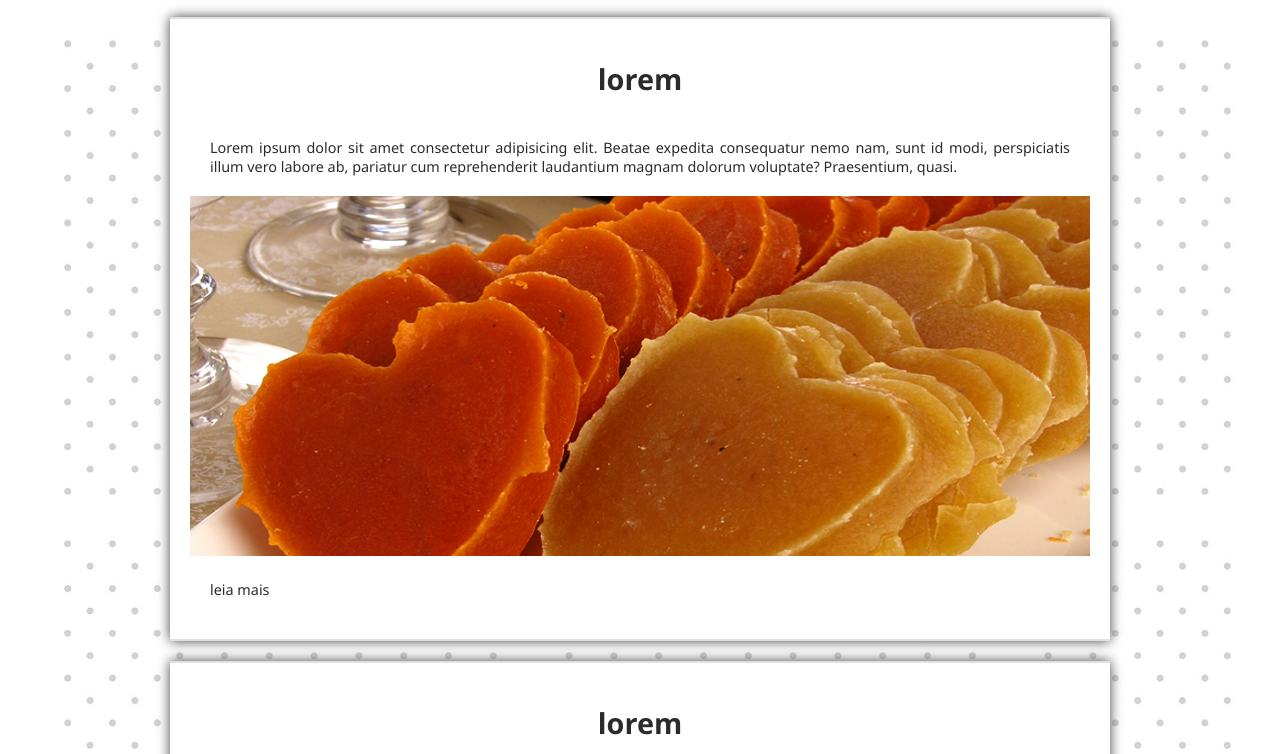
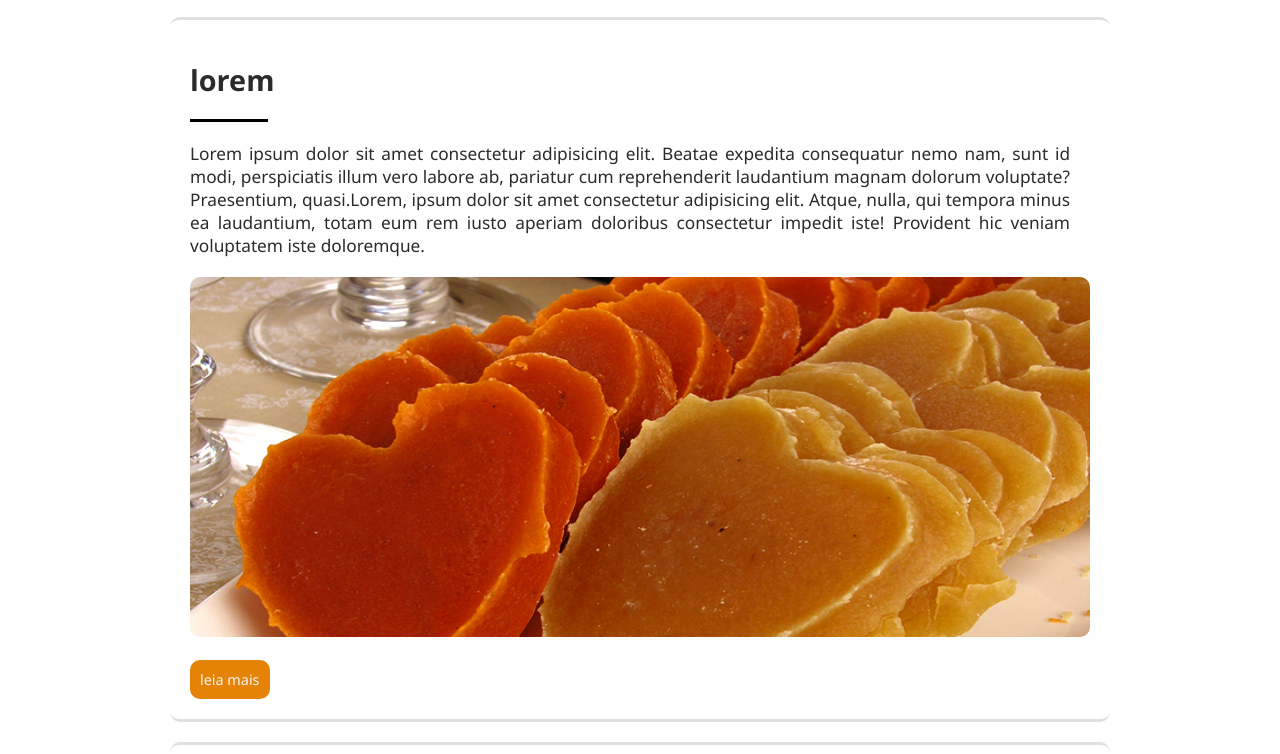
Before and after one commit to HenriHTTP/receitas-vovo, a plain HTML site: page index.htm in a window 1280 px wide. Shown: the part 198-952 px from the top of the page. Drawn offline with Linux system fonts and the light colour scheme.

Commit message:
create link  width 200px

```diff
--- a/css/style.css
+++ b/css/style.css
@@ -1,8 +1,8 @@
 
 
 *{
-    margin: 0;
-    padding:0;
+    margin: 0px;
+    padding:0px;
     font-size: 1em;
     font-family: 'Segoe UI', Tahoma, Geneva, Verdana, sans-serif;
     color:whitesmoke;
@@ -17,15 +17,21 @@ body{
 
 
 #menu-1{
-    margin: auto;
     background-color:#212020;
     text-align: center;
-    max-width: 100%;
-
+    width: 100%;
 
 
 
 }
+.menu{
+    background-color:#212020;
+    text-align: center;
+    width: 100%;
+
+}
+
+
 
 .logo h1{
 
@@ -73,27 +79,33 @@ body{
     max-width: 900px;
     font-size: 0.9em;
     background-color: white;
-    border-top: solid rgb(224, 224, 224) 2px;
-    border-bottom: solid rgb(224, 224, 224) 2px;
+    border-top: solid rgb(224, 224, 224) 3px;
+    border-bottom: solid rgb(224, 224, 224) 3px;
     margin-top: 20px;
     padding: 20px;
-    box-shadow: 0 0 0.8em rgb(65, 65, 65);
+    border-radius: 10px;
 
 }
 
 .cont-index h1{
     font-size:2em;
-    text-align:center;
+    text-align:left;
     padding: 20px;
+    padding-left: 0px;
     color:rgba(34, 33, 33, 0.952);
+    border-bottom: solid black 3px;
+    max-width: 2em;
+
 
 }
 
 .cont-index p{
 
     padding: 20px;
+    padding-left: 0px;
     text-align: justify;
     color:rgba(34, 33, 33, 0.952);
+    font-size: 1.2em;
 
 }
 
@@ -102,7 +114,7 @@ body{
     margin: auto;
     max-width: 1200px;
     margin-top: 20px;
-    background: url(../img/backgroud-notice.jpg);
+
 
 
 }
@@ -136,7 +148,7 @@ body{
 .topicos ul li a:hover{
 
 
-
+    padding-left: 20px;
     color:rgb(228, 131, 5);
 
 }
@@ -150,4 +162,22 @@ body{
     max-width: 900px;
     max-height: 480px;
     height: 360px;
+    border-radius: 10px;
 }
+
+.cont-index button {
+    max-width: 150px;
+    max-height: 75px;
+    background-color:rgb(228, 131, 5);
+    border: none;
+    border-radius: 10px;
+    padding: 10px;
+}
+.cont-index button a{
+    text-decoration: none;
+}
+.cont-index button:hover{
+
+  width: 200px;
+
+}
--- a/index.htm
+++ b/index.htm
@@ -13,11 +13,14 @@
 
     <div id="menu-1">
 
+
             <div class="logo">
 
             <img src="./img/logo.png" alt="" srcset="">
 
 
+
+             </div>
 
             <div class="menu">
 
@@ -28,10 +31,12 @@
             </ul>
 
             </div>
-    </div>
+
     </div>
 
+
     <div class="container-main">
+
 
 
 
@@ -41,10 +46,13 @@
 
         <h1> lorem </h1>
 
-            <p>Lorem ipsum dolor sit amet consectetur adipisicing elit. Beatae expedita consequatur nemo nam, sunt id modi, perspiciatis illum vero labore ab, pariatur cum reprehenderit laudantium magnam dolorum voluptate? Praesentium, quasi.</p>
+            <p>Lorem ipsum dolor sit amet consectetur adipisicing elit. Beatae expedita consequatur nemo nam, sunt id modi, perspiciatis illum vero labore ab, pariatur cum reprehenderit laudantium magnam dolorum voluptate? Praesentium, quasi.Lorem, ipsum dolor sit amet consectetur adipisicing elit. Atque, nulla, qui tempora minus ea laudantium, totam eum rem iusto aperiam doloribus consectetur impedit iste! Provident hic veniam voluptatem iste doloremque.</p>
 
         <img src="./img/foto-1.png">
-        <a href="#"><p>leia mais</p></a>
+
+        <br><br>
+
+        <button><a href="#">leia mais</a></button>
 
 
 
@@ -55,9 +63,21 @@
 
             <h1> lorem </h1>
 
-                <p>Lorem ipsum dolor sit amet consectetur adipisicing elit. Beatae expedita consequatur nemo nam, sunt id modi, perspiciatis illum vero labore ab, pariatur cum reprehenderit laudantium magnam dolorum voluptate? Praesentium, quasi.</p>
+                <p>Lorem ipsum dolor sit amet consectetur adipisicing elit. Beatae expedita consequatur nemo nam, sunt id modi, perspiciatis illum vero labore ab, pariatur cum reprehenderit laudantium magnam dolorum voluptate? Praesentium, quasi.Lorem, ipsum dolor sit amet consectetur adipisicing elit. Atque, nulla, qui tempora minus ea laudantium, totam eum rem iusto aperiam doloribus consectetur impedit iste! Provident hic veniam voluptatem iste doloremque.</p>
                 <img src="./img/foto-2.png">
-                <a href="#"><p>leia mais</p></a>
+                <br><br>
+                <button><a href="#">leia mais</a></button>
+
+            </div>
+            <div class="cont-index">
+
+                <h1> lorem </h1>
+
+                    <p>Lorem ipsum dolor sit amet consectetur adipisicing elit. Beatae expedita consequatur nemo nam, sunt id modi, perspiciatis illum vero labore ab, pariatur cum reprehenderit laudantium magnam dolorum voluptate? Praesentium, quasiLorem, ipsum dolor sit amet consectetur adipisicing elit. Atque, nulla, qui tempora minus ea laudantium, totam eum rem iusto aperiam doloribus consectetur impedit iste! Provident hic veniam voluptatem iste doloremque.</p>
+
+                    <img src="./img/foto-1.jpg">
+                    <br><br>
+                    <button><a href="#">leia mais</a></button>
 
                 </div>
         </div>
```
Lines whose indentation alone changed are shown as unchanged.
